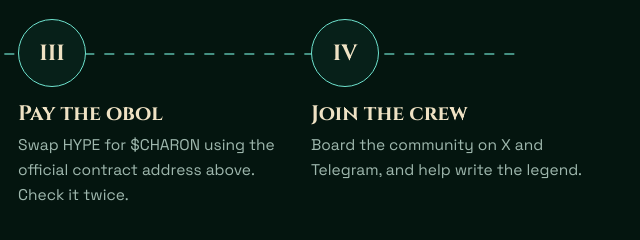
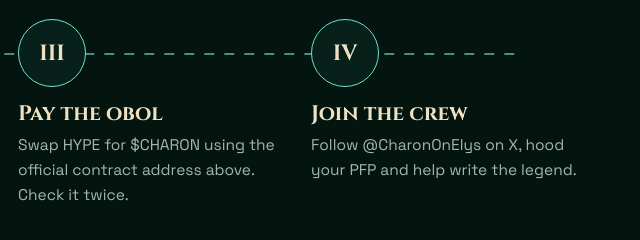
Before and after one commit to paulomondin/charone, a plain HTML site: page index.html in a window 1280 px wide. Shown: the part 2560-2800 px from the top of the page, 632-1272 px from the left. Drawn offline with Linux system fonts and the light colour scheme.

Commit message:
Remove Telegram do site
Co-Authored-By: Claude Opus 5.5 <noreply@anthropic.com>
Claude-Session: https://claude.ai/code/session_01Q7gSsSAjXniBGevNNgCF8r

```diff
--- a/index.html
+++ b/index.html
@@ -198,7 +198,7 @@ footer{padding:28px max(5vw,16px);border-top:1px solid var(--line);color:var(--m
       <div class="step"><div class="n">I</div><h3>Get HYPE</h3><p>Buy HYPE on Hyperliquid or any exchange that lists it. It is the gas of Elysium.</p></div>
       <div class="step"><div class="n">II</div><h3>Bridge to Elysium</h3><p>Move HYPE to HyperEVM, then to Elysium (chain ID 99901). Use a plain, fresh wallet.</p></div>
       <div class="step"><div class="n">III</div><h3>Pay the obol</h3><p>Swap HYPE for $CHARON using the official contract address above. Check it twice.</p></div>
-      <div class="step"><div class="n">IV</div><h3>Join the crew</h3><p>Board the community on X and Telegram, and help write the legend.</p></div>
+      <div class="step"><div class="n">IV</div><h3>Join the crew</h3><p>Follow @CharonOnElys on X, hood your PFP and help write the legend.</p></div>
     </div>
   </div>
 </section>
@@ -254,7 +254,6 @@ footer{padding:28px max(5vw,16px);border-top:1px solid var(--line);color:var(--m
     <p class="lead" style="margin:0 auto">The ferry leaves with whoever is aboard.</p>
     <div class="cta">
       <a class="btn solid" href="https://x.com/CharonOnElys" target="_blank" rel="noopener">X / Twitter</a>
-      <a class="btn" href="#">Telegram</a>
       <a class="btn" href="#">Chart</a>
     </div>
   </div>
```
